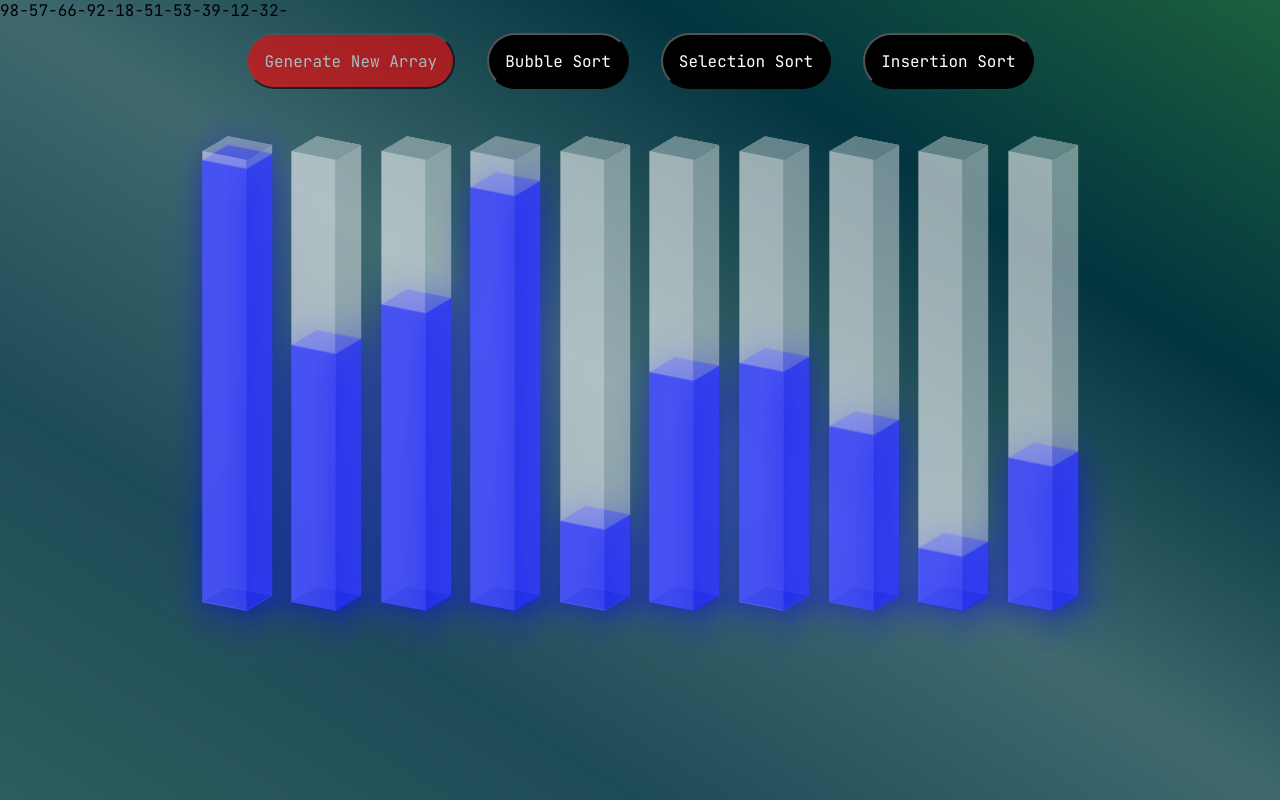
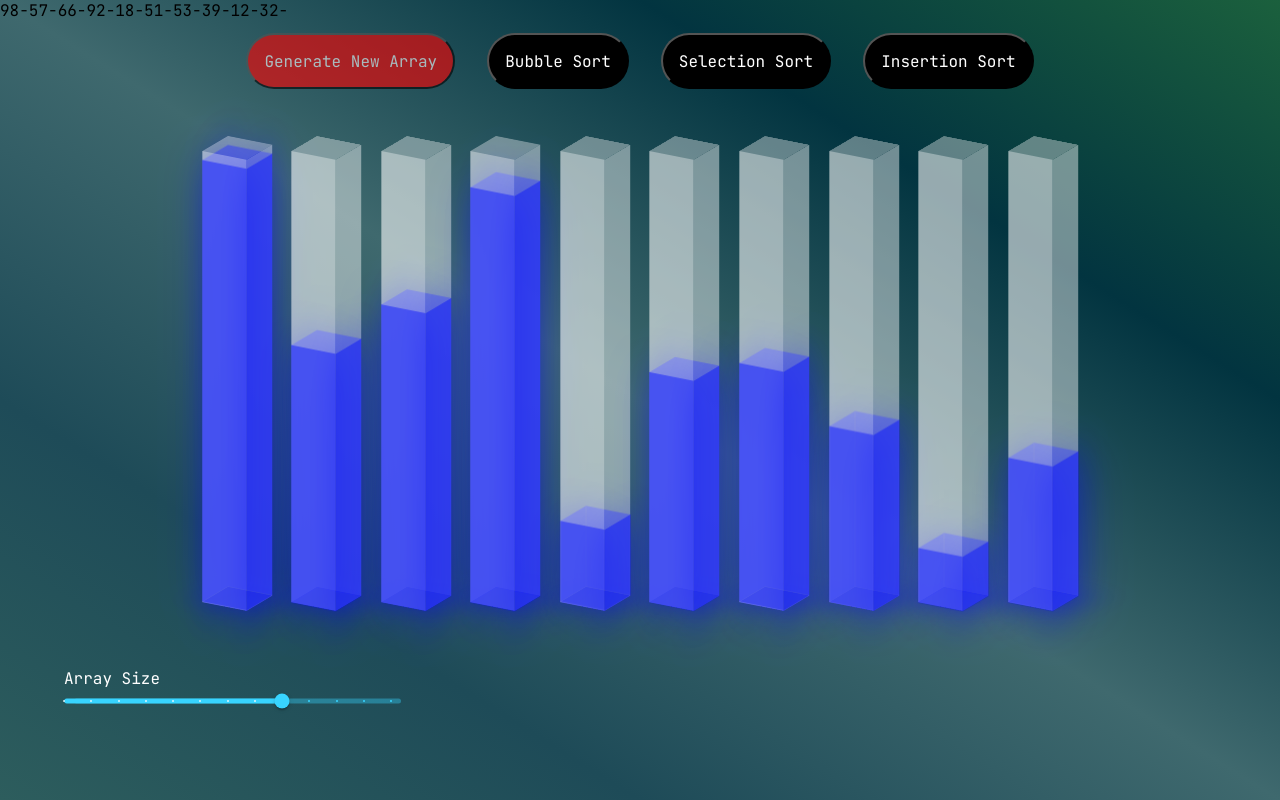
Before and after one commit to BrunoG77/Sorting-Visualizer, a React (Vite) app: page / in a window 1280 px wide. Built offline with nearby package versions, Linux system fonts and the light colour scheme.

Commit message:
Added Array Bar slider
Added the array bar slider component, where you
can choose the number of array bars from 2 to 14.
It can generate a new array with the specified
number. When the slider moves, a new array is
created. It is onChange.

```diff
--- a/package.json
+++ b/package.json
@@ -11,6 +11,10 @@
     "test": "vitest"
   },
   "dependencies": {
+    "@emotion/react": "^11.14.0",
+    "@emotion/styled": "^11.14.0",
+    "@fontsource/roboto": "^5.1.1",
+    "@mui/material": "^6.4.0",
     "bootstrap": "^5.3.3",
     "react": "^18.3.1",
     "react-dom": "^18.3.1"
--- /dev/null
+++ b/src/SortingVisualizer/Components/Sliders/ArrayBarSlider/ArrayBarSlider.css
@@ -0,0 +1,21 @@
+#text-array-size {
+  color: white;
+}
+
+@media only screen and (max-width: 820px) {
+  #text-array-size {
+    font-size: small;
+  }
+}
+
+@media only screen and (max-width: 510px) {
+  #text-array-size {
+    font-size: x-small;
+  }
+}
+
+@media only screen and (max-width: 320px) {
+  #text-array-size {
+    font-size: xx-small;
+  }
+}
--- /dev/null
+++ b/src/SortingVisualizer/Components/Sliders/ArrayBarSlider/ArrayBarSlider.tsx
@@ -0,0 +1,59 @@
+import React, { useState } from "react";
+import Slider from "@mui/material/Slider";
+import "./ArrayBarSlider.css";
+
+interface ArrayBarSliderProps {
+  arrayNumber: number;
+  onChangeArrayBarSlider: (event: Event, value: number) => void;
+}
+
+const ArrayBarSlider: React.FC<ArrayBarSliderProps> = ({
+  arrayNumber,
+  onChangeArrayBarSlider,
+}) => {
+  const [value, setValue] = useState(arrayNumber);
+
+  const handleChange = (event: Event, newValue: number | number[]) => {
+    setValue(newValue as number);
+    onChangeArrayBarSlider(event, newValue as number);
+  };
+
+  return (
+    <div className="range-slider-container">
+      <p id="text-array-size">Array Size</p>
+      <Slider
+        id="arrayBarSlider"
+        min={2}
+        max={14} // Adjust the max value as needed
+        step={1}
+        value={value}
+        valueLabelDisplay="auto"
+        marks
+        onChange={handleChange}
+        sx={{
+          color: "rgb(56, 212, 255)",
+          width: "60%",
+          padding: "10px",
+          "& .MuiSlider-thumb": {
+            height: 15,
+            width: 15,
+            backgroundColor: "rgb(56, 212, 255)",
+            marginTop: 0,
+            marginLeft: 0,
+            borderRadius: "10px",
+          },
+          "& .MuiSlider-track": {
+            height: 5,
+            borderRadius: 4,
+          },
+          "& .MuiSlider-rail": {
+            height: 5,
+            borderRadius: 4,
+          },
+        }}
+      />
+    </div>
+  );
+};
+
+export default ArrayBarSlider;
--- /dev/null
+++ b/src/SortingVisualizer/Components/Sliders/Sliders.css
@@ -0,0 +1,12 @@
+#range-slider {
+    height: 8%;
+    display: grid;
+    grid-template-columns: 1fr 1fr;
+    transition: visibility 0.3s linear, opacity 0.3s linear;
+  }
+
+  .column {
+    width: 80%;
+    /* align-self: center; */
+    justify-self: center;
+  }
--- /dev/null
+++ b/src/SortingVisualizer/Components/Sliders/Sliders.tsx
@@ -0,0 +1,22 @@
+import ArrayBarSlider from "./ArrayBarSlider/ArrayBarSlider";
+import "./Sliders.css";
+
+interface SliderProps {
+  arrayNumber: number;
+  onChangeArrayBarSlider: (event: Event, value: number) => void;
+}
+
+const Slider = ({ arrayNumber, onChangeArrayBarSlider }: SliderProps) => {
+  return (
+    <div id="range-slider">
+      <div className="column">
+        <ArrayBarSlider
+          arrayNumber={arrayNumber}
+          onChangeArrayBarSlider={onChangeArrayBarSlider}
+        />
+      </div>
+    </div>
+  );
+};
+
+export default Slider;
--- a/src/SortingVisualizer/SortingVisualizer.tsx
+++ b/src/SortingVisualizer/SortingVisualizer.tsx
@@ -8,64 +8,44 @@ import ArrayBar from "./Components/ArrayBar/ArrayBar";
 /* Buttons Bar */
 import ButtonsBar from "./Components/ButtonsBar/ButtonsBar";
 
+/* Sliders */
+import Slider from "./Components/Sliders/Sliders";
+
 /* Style*/
 import "./SortingVisualizer.css";
 
-/*This component is a function that returns JSX (a syntax extension for JavaScript). */
-export const SortingVisualizerFunctions = () => {
-  /* Use the useState hook to initialize a state variable named array.
-  The state is initialized as an empty array of numbers ([]).
-  The useState hook returns an array with two elements:
-  the current state value (array) and a function to update the state (setArray).
-  The type annotation <number[]> specifies that the array state will hold an array of numbers.*/
+const SortingVisualizer = () => {
   const [array, setArray] = useState<number[]>([]);
+  const [arrayNumber, setNumberOfArrayBars] = useState(10);
 
-  /* Do a helper function named randomIntFromInterval that generates a random integer within a specified interval.
-  The function takes two parameters: min and max, both of type number.
-  The function uses Math.random() to generate a random number and then scales it to fit within the specified range.*/
+  const handleArrayBarSliderChange = (event: Event, value: number) => {
+    setNumberOfArrayBars(value as number);
+    console.log(`Array Number ${value}`);
+    resetArray(value);
+  };
+
   const randomIntFromInterval = (min: number, max: number) => {
     return Math.floor(Math.random() * (max - min + 1) + min);
   };
 
-  /*This line defines a function named resetArray that resets the array state.
-  Inside the function:
-  An empty array newArray is created.
-  A loop runs 100 times, each time pushing a random integer generated by randomIntFromInterval(10, 1000) into newArray.
-  Finally, the setArray function is called to update the array state with the new array.*/
-  const resetArray = () => {
+  const resetArray = (newArrayNumber: number) => {
     const newArray = [];
-    for (let i = 0; i < 10; i++) {
+    console.log(`Array Number to make array ${newArrayNumber}`);
+    for (let i = 0; i < newArrayNumber; i++) {
       newArray.push(randomIntFromInterval(10, 100));
     }
     setArray(newArray);
   };
 
-  /*This line uses the useEffect hook to run the resetArray function once when the component mounts.
-  The first argument to useEffect is a function that will be executed. Here, it simply calls resetArray().
-  The second argument is an array of dependencies.
-  An empty array [] means the effect will only run once, when the component is first rendered.*/
+  /*This line uses the useEffect hook to run the resetArray function once when the component mounts.*/
   useEffect(() => {
-    resetArray();
-  }, []);
+    resetArray(arrayNumber);
+  }, [arrayNumber]);
 
-  // Call the algorithms and get the array sorted via the algorithm
   const bubbleSort = () => {};
   const insertionSort = () => {};
   const selectionSort = () => {};
 
-  return { resetArray, array, bubbleSort, insertionSort, selectionSort };
-};
-
-// Function that serves as a presentation to code.
-// The functions are above
-const SortingVisualizer = () => {
-  const { resetArray, array, bubbleSort, insertionSort, selectionSort } =
-    SortingVisualizerFunctions();
-
-  /*This line returns the JSX that will be rendered by the component.
-  The JSX uses the array.map method to iterate over the array state and create a list of <div> elements.
-  Each <div> element has a class name of "array-bar" and a unique key set to the index idx of the array element.
-  Inside each <div>, the value of the array element is displayed.*/
   return (
     <div className="main-container">
       <div className="text-container">
@@ -77,13 +57,19 @@ const SortingVisualizer = () => {
       </div>
       {/* --------------------- BUTTONS --------------------- */}
       <ButtonsBar
-        generateNewArray={resetArray}
+        generateNewArray={() => resetArray(arrayNumber)}
         bubbleSort={bubbleSort}
         insertionSort={insertionSort}
         selectionSort={selectionSort}
       />
       {/* --------------------- BARS --------------------- */}
       <ArrayBar array={array} />
+
+      {/* --------------------- SLIDERS --------------------- */}
+      <Slider
+        arrayNumber={arrayNumber}
+        onChangeArrayBarSlider={handleArrayBarSliderChange}
+      />
     </div>
   );
 };
```
Also changed, not shown: 1 other file (tests, documents, lock files or other folders).
